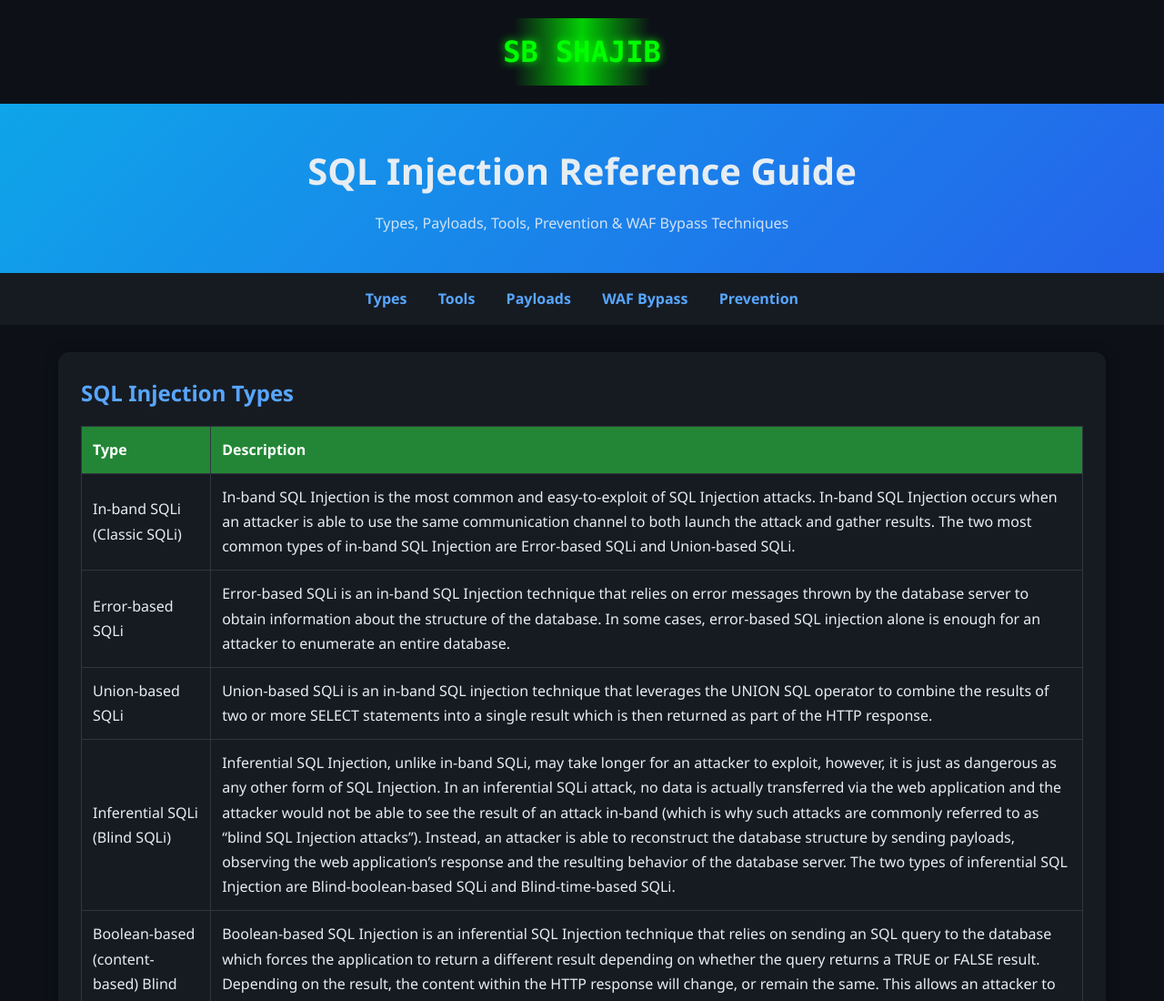
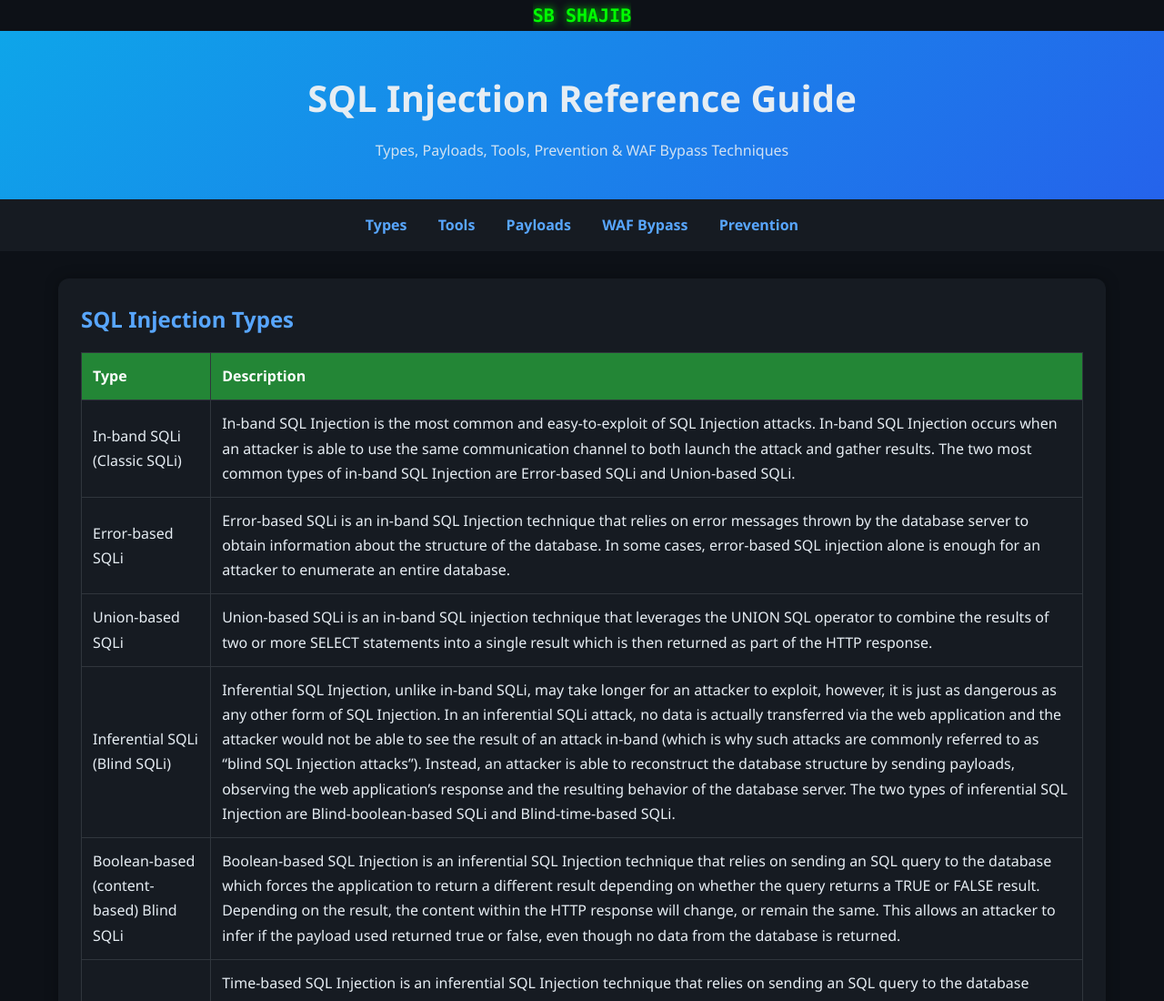
Before and after one commit to shajib000/SQL-Injection-Guide, a plain HTML site: page index.html in a window 1280 px wide. Shown: the top 1100 px of the page at 91% size. Drawn offline with Linux system fonts and the light colour scheme.

Commit message:
Update index.html

```diff
--- a/index.html
+++ b/index.html
@@ -60,15 +60,15 @@ body{
 .logo-box{
     position:relative;
     width:fit-content;
-    margin:20px auto;
-    padding:10px 30px;
+    margin:0px auto;
+    padding:0px 0px;
     overflow:hidden;
 }
 
 .logo-text{
     position:relative;
     z-index:2;
-    font-size:32px;
+    font-size:20px;
     font-weight:bold;
     color:#00ff00;
     font-family:Consolas, monospace;
@@ -78,8 +78,8 @@ body{
 .scan{
     position:absolute;
     top:0;
-    left:-150px;
-    width:150px;
+    left:-0px;
+    width:0px;
     height:100%;
     background:linear-gradient(
         90deg,
@@ -93,7 +93,7 @@ body{
 
 @keyframes scanMove{
     from{
-        left:-150px;
+        left:-0px;
     }
     to{
         left:100%;
```
